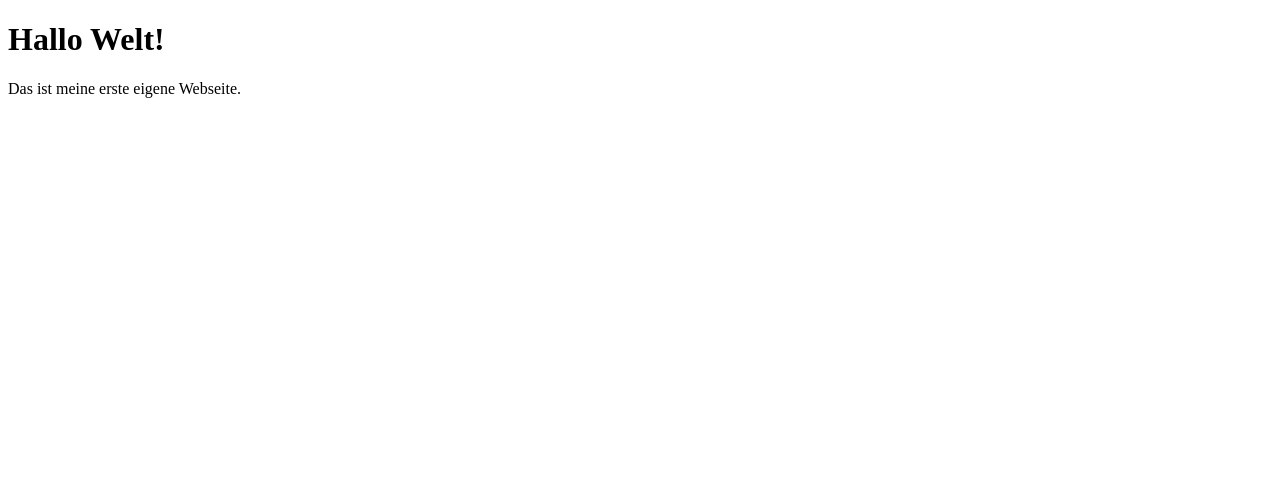
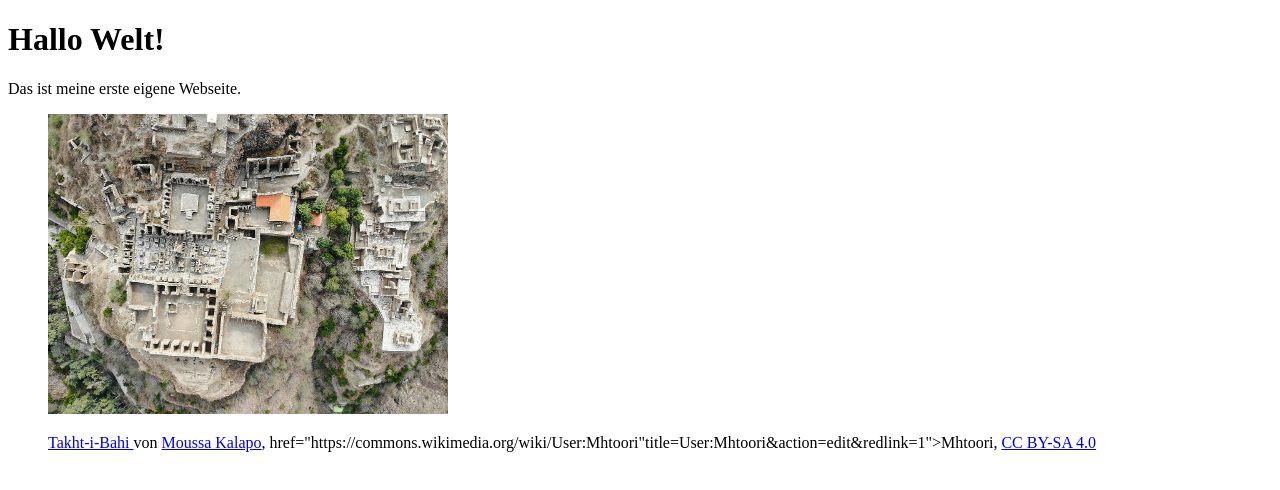
Before and after one commit to sophiehilber-design/test-, a plain HTML site: page index.html in a window 1280 px wide. Drawn offline with Linux system fonts and the light colour scheme.

Commit message:
Update index.html

```diff
--- a/index.html
+++ b/index.html
@@ -8,6 +8,15 @@
 
 <h1>Hallo Welt!</h1>
 <p>Das ist meine erste eigene Webseite.</p>
+<figure>
+<p><img src="img/bild1.jpg" alt="Person" width="400" title="freies Bild"></p>
+ <figcaption>
+   <a href="https://commons.wikimedia.org/wiki/Hauptseite#/media/File:Takht-i-Bahi_Buddhist_Monastery.jpg">Takht-i-Bahi </a> von
+<a href="https://commons.wikimedia.org/wiki/User:Mhtoori">Moussa Kalapo</a>,
+     href="https://commons.wikimedia.org/wiki/User:Mhtoori"title=User:Mhtoori&action=edit&redlink=1">Mhtoori</a>,
+<a href="https://creativecommons.org/licenses/by-sa/4.0/">CC BY-SA 4.0</a>
+   </figcaption>
+</figure>
 
 </body>
 </html>
```
